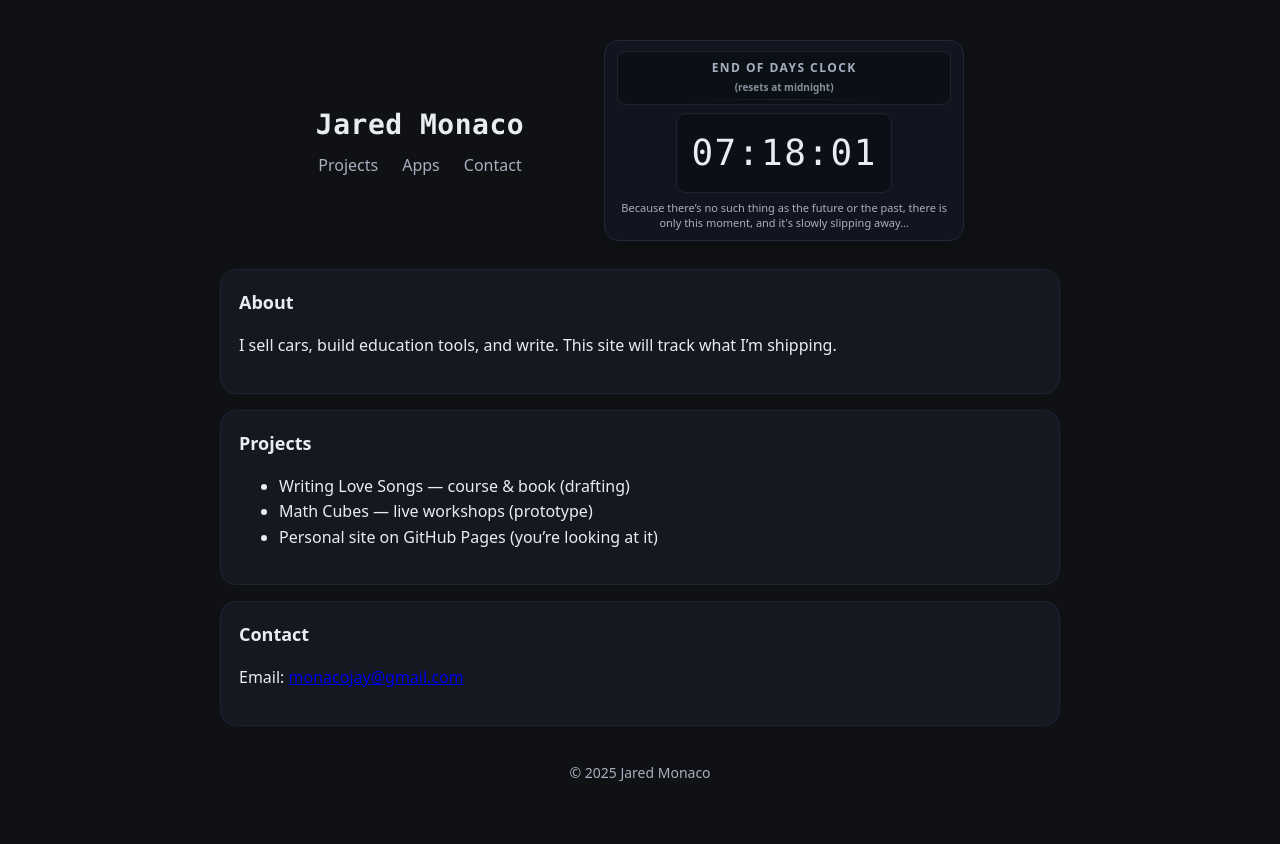
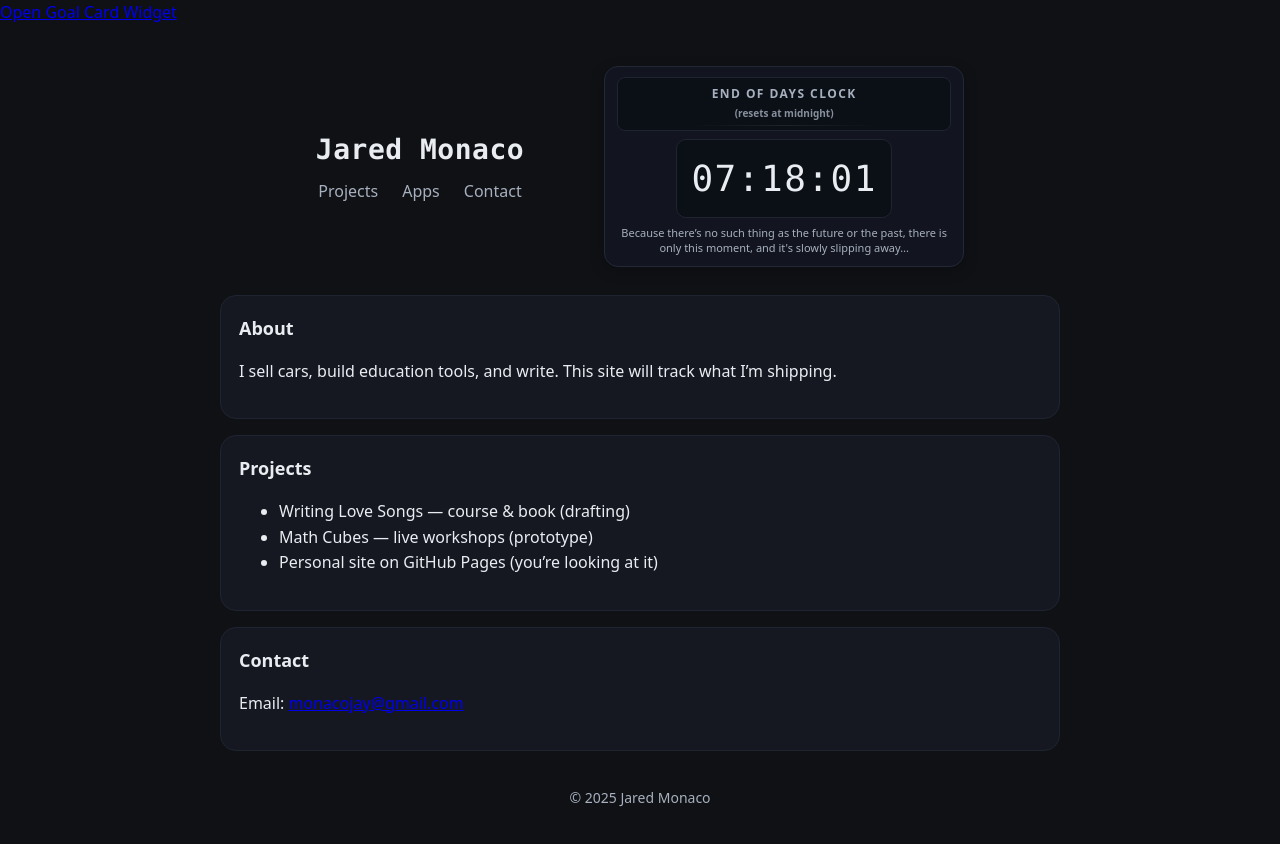
Before and after one commit to monacojay/monacojay.github.io, a plain HTML site: page index.html in a window 1280 px wide. Drawn offline with Linux system fonts and the light colour scheme.

Commit message:
Add link to Goal Card Widget in index.html

```diff
--- a/index.html
+++ b/index.html
@@ -1,5 +1,6 @@
 <!doctype html>
 <html lang="en">
+  <a href="goalcard-widget.html" target="_blank">Open Goal Card Widget</a>
 <head>
   <meta charset="utf-8" />
   <meta name="viewport" content="width=device-width,initial-scale=1" />
```
